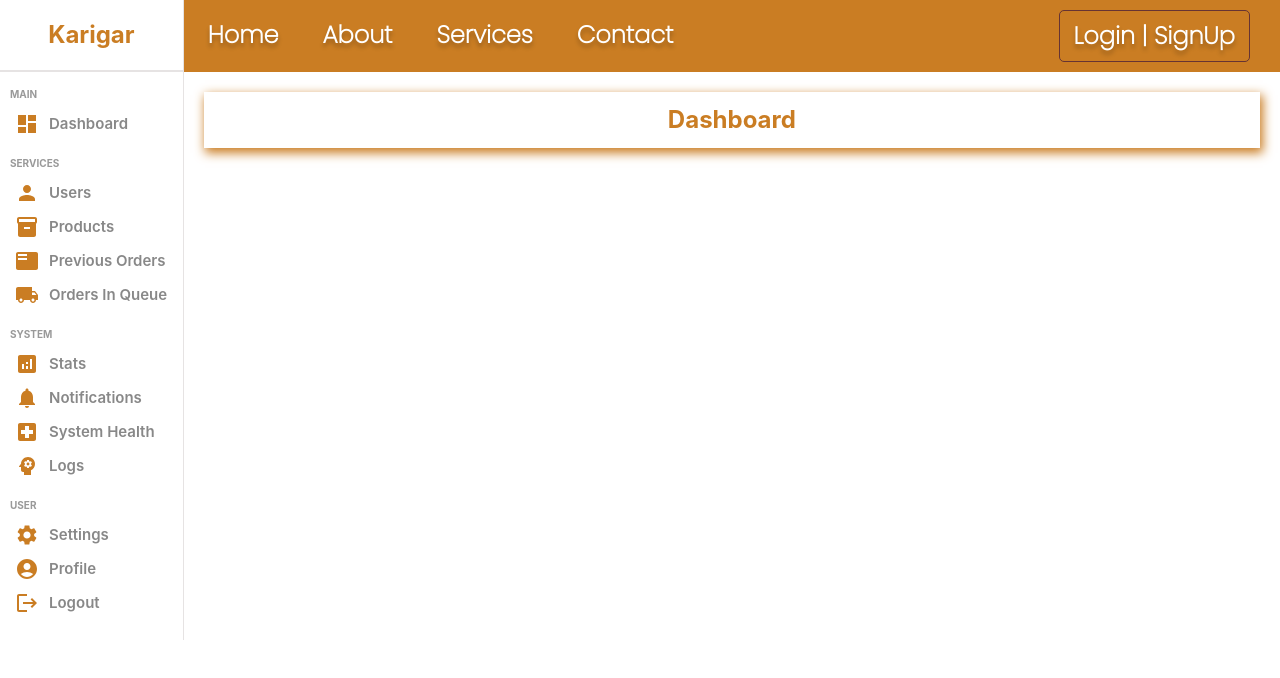
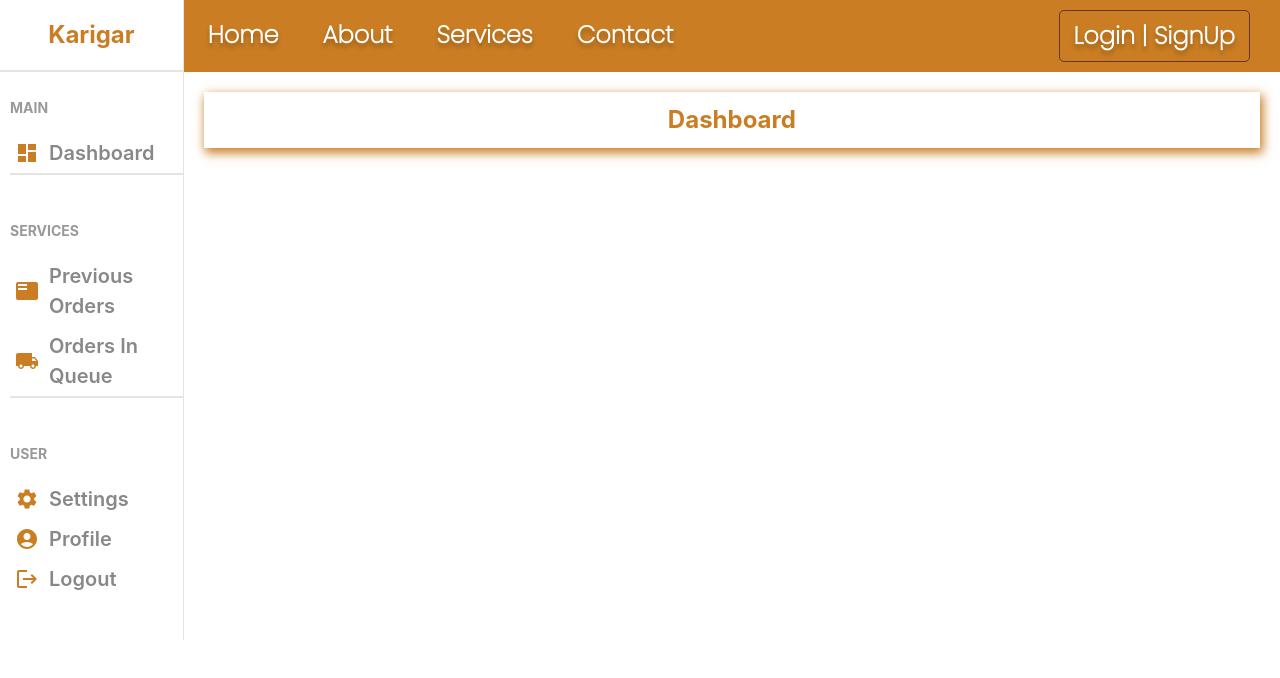
Before and after one commit to abdullahan1928/Karigar, a React (Create React App) app in the folder client/: page /dashboard in a window 1280 px wide. Shown: the top 678 px of the page. Built offline with nearby package versions, Linux system fonts and the light colour scheme; what react-scroll-motion would draw is missing.

Commit message:
Modified Dashboard

```diff
--- a/client/src/shared/components/Sidebar/Sidebar.jsx
+++ b/client/src/shared/components/Sidebar/Sidebar.jsx
@@ -33,15 +33,9 @@ export const Sidebar = () => {
                             <span className="dash-items-text">Dashboard</span>
                         </li>
                     </Link>
+
+                    <hr />
                     <p className="title">SERVICES</p>
-                    <li className="icons-list-item">
-                        <PersonIcon className="icon" />
-                        <span className="dash-items-text">Users</span>
-                    </li>
-                    <li className="icons-list-item">
-                        <Inventory2Icon className="icon" />
-                        <span className="dash-items-text">Products</span>
-                    </li>
                     <Link to="/dashboard/previousorders">
                         <li className="icons-list-item">
                             <FeaturedPlayListIcon className="icon" />
@@ -54,23 +48,7 @@ export const Sidebar = () => {
                             <span className="dash-items-text">Orders In Queue</span>
                         </li>
                     </Link>
-                    <p className="title">SYSTEM</p>
-                    <li className="icons-list-item">
-                        <AnalyticsIcon className="icon" />
-                        <span className="dash-items-text">Stats</span>
-                    </li>
-                    <li className="icons-list-item">
-                        <NotificationsIcon className="icon" />
-                        <span className="dash-items-text">Notifications</span>
-                    </li>
-                    <li className="icons-list-item">
-                        <LocalHospitalIcon className="icon" />
-                        <span className="dash-items-text">System Health</span>
-                    </li>
-                    <li className="icons-list-item">
-                        <PsychologyIcon className="icon" />
-                        <span className="dash-items-text">Logs</span>
-                    </li>
+                    <hr />
                     <p className="title">USER</p>
                     <li className="icons-list-item">
                         <SettingsIcon className="icon" />
--- a/client/src/shared/components/Sidebar/sidebar.css
+++ b/client/src/shared/components/Sidebar/sidebar.css
@@ -27,11 +27,15 @@ hr {
 }
 
 .title {
-    font-size: 10px;
+    font-size: 14px;
     font-weight: bold;
     color: #999;
-    margin-top: 15px;
-    margin-bottom: 5px;
+    margin-top: 45px;
+    margin-bottom: 15px;
+}
+
+.title:first-child{
+    margin-top: 25px;
 }
 
 ul {
@@ -53,7 +57,7 @@ ul {
 }
 
 .dash-items-text {
-    font-size: 15px;
+    font-size: 20px;
     font-weight: 600;
     color: #888;
     margin-left: 10px;
```
Lines whose indentation alone changed are shown as unchanged.
